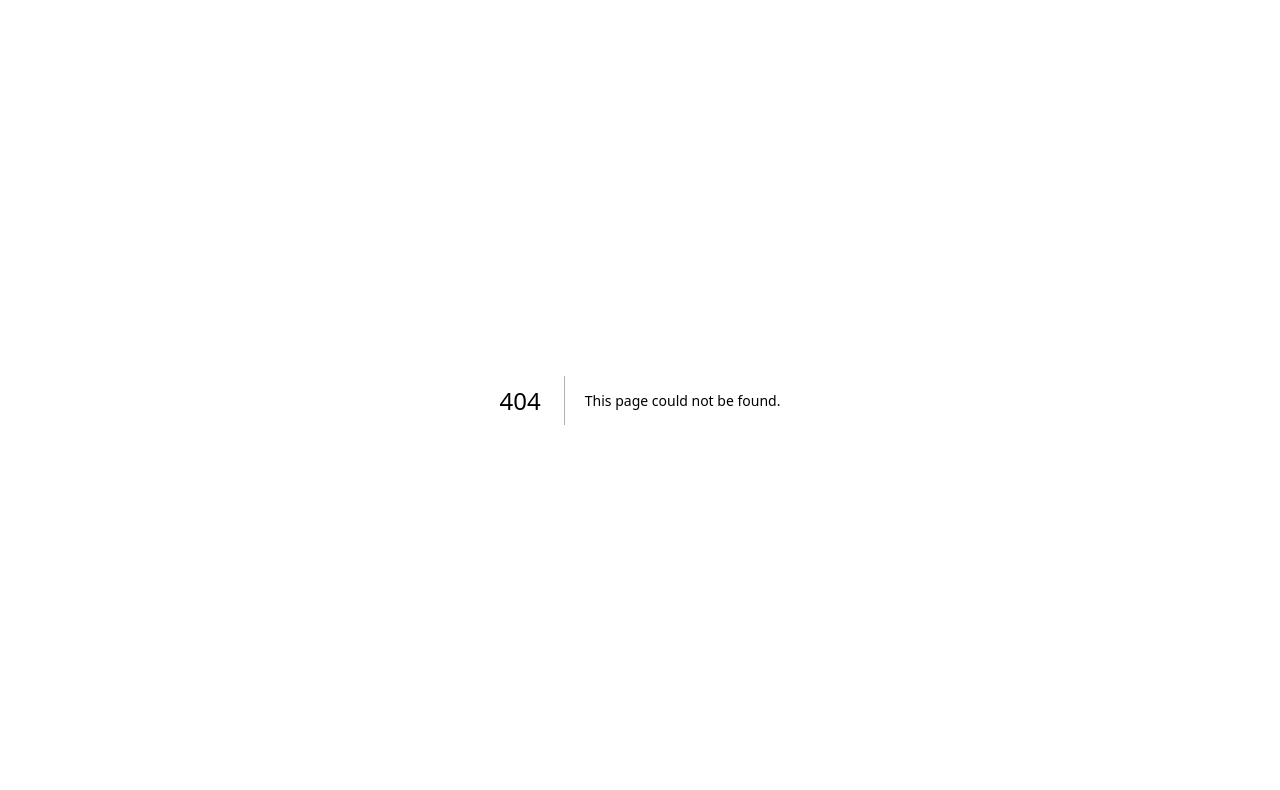
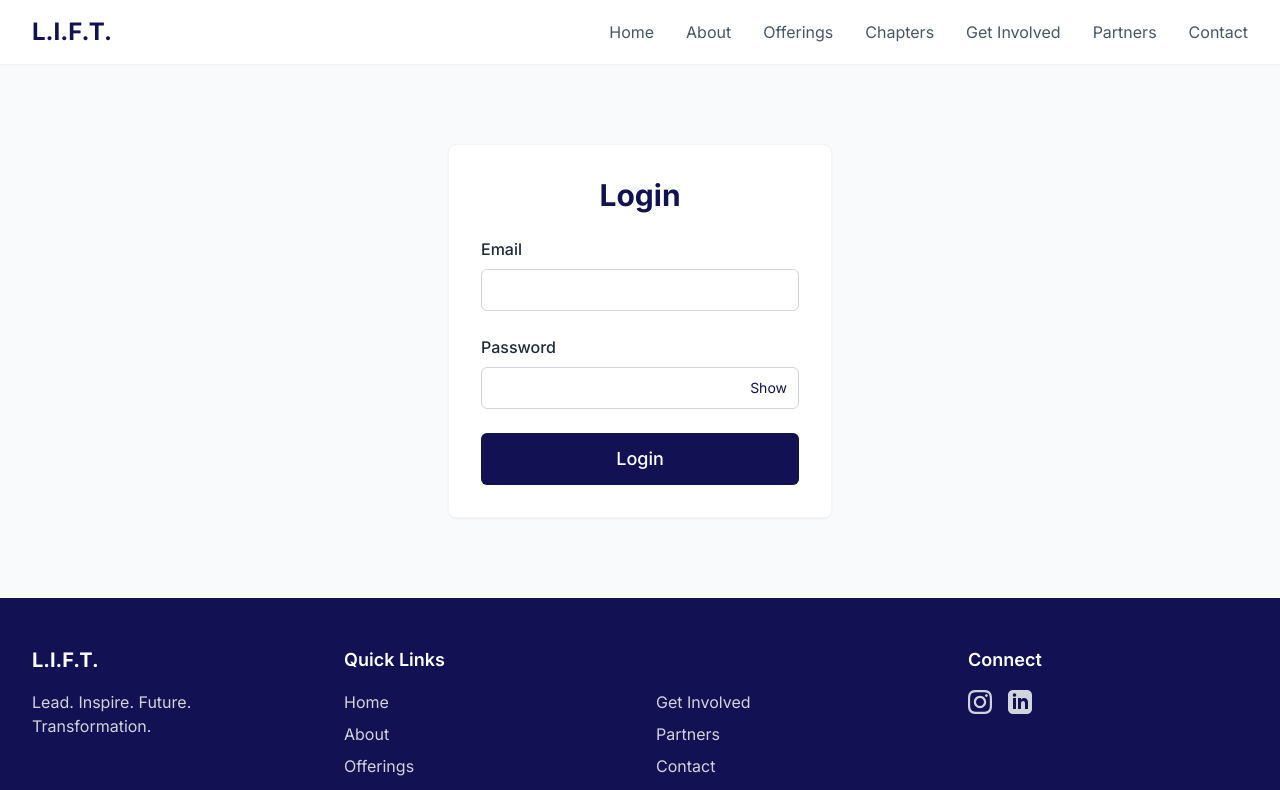
Before and after one commit to ShouryaBatra/lift-website, a Next.js app: page /login in a window 1280 px wide. Before the commit this address had no page. Shown: the top 790 px of the page. Built offline with nearby package versions, Linux system fonts and the light colour scheme.

Commit message:
Create login.js

```diff
--- /dev/null
+++ b/src/pages/login.js
@@ -0,0 +1,80 @@
+import { useState } from "react";
+import MainLayout from "../components/layout/MainLayout";
+import Container from "../components/ui/Container";
+import Card from "../components/ui/Card";
+import Button from "../components/ui/Button";
+
+export default function Login() {
+  const [email, setEmail] = useState("");
+  const [password, setPassword] = useState("");
+  const [showPassword, setShowPassword] = useState(false);
+
+  const handleSubmit = (e) => {
+    e.preventDefault();
+    // No backend logic yet
+    alert("Login functionality coming soon!");
+  };
+
+  return (
+    <MainLayout>
+      <section className="flex items-center justify-center min-h-[60vh] bg-lift-accent py-20">
+        <Container className="max-w-md w-full">
+          <Card className="p-8 shadow-lg">
+            <h1 className="text-3xl font-bold text-lift-blue mb-6 text-center">
+              Login
+            </h1>
+            <form onSubmit={handleSubmit} className="space-y-6">
+              <div>
+                <label
+                  htmlFor="email"
+                  className="block text-lift-text-primary font-medium mb-2"
+                >
+                  Email
+                </label>
+                <input
+                  id="email"
+                  type="email"
+                  autoComplete="email"
+                  required
+                  value={email}
+                  onChange={(e) => setEmail(e.target.value)}
+                  className="w-full px-4 py-2 border border-gray-300 rounded-md focus:outline-none focus:ring-2 focus:ring-lift-blue"
+                />
+              </div>
+              <div>
+                <label
+                  htmlFor="password"
+                  className="block text-lift-text-primary font-medium mb-2"
+                >
+                  Password
+                </label>
+                <div className="relative">
+                  <input
+                    id="password"
+                    type={showPassword ? "text" : "password"}
+                    autoComplete="current-password"
+                    required
+                    value={password}
+                    onChange={(e) => setPassword(e.target.value)}
+                    className="w-full px-4 py-2 border border-gray-300 rounded-md focus:outline-none focus:ring-2 focus:ring-lift-blue"
+                  />
+                  <button
+                    type="button"
+                    onClick={() => setShowPassword((prev) => !prev)}
+                    className="absolute right-3 top-1/2 -translate-y-1/2 text-sm text-lift-blue focus:outline-none"
+                    tabIndex={-1}
+                  >
+                    {showPassword ? "Hide" : "Show"}
+                  </button>
+                </div>
+              </div>
+              <Button type="submit" size="lg" className="w-full mt-2">
+                Login
+              </Button>
+            </form>
+          </Card>
+        </Container>
+      </section>
+    </MainLayout>
+  );
+}
```
